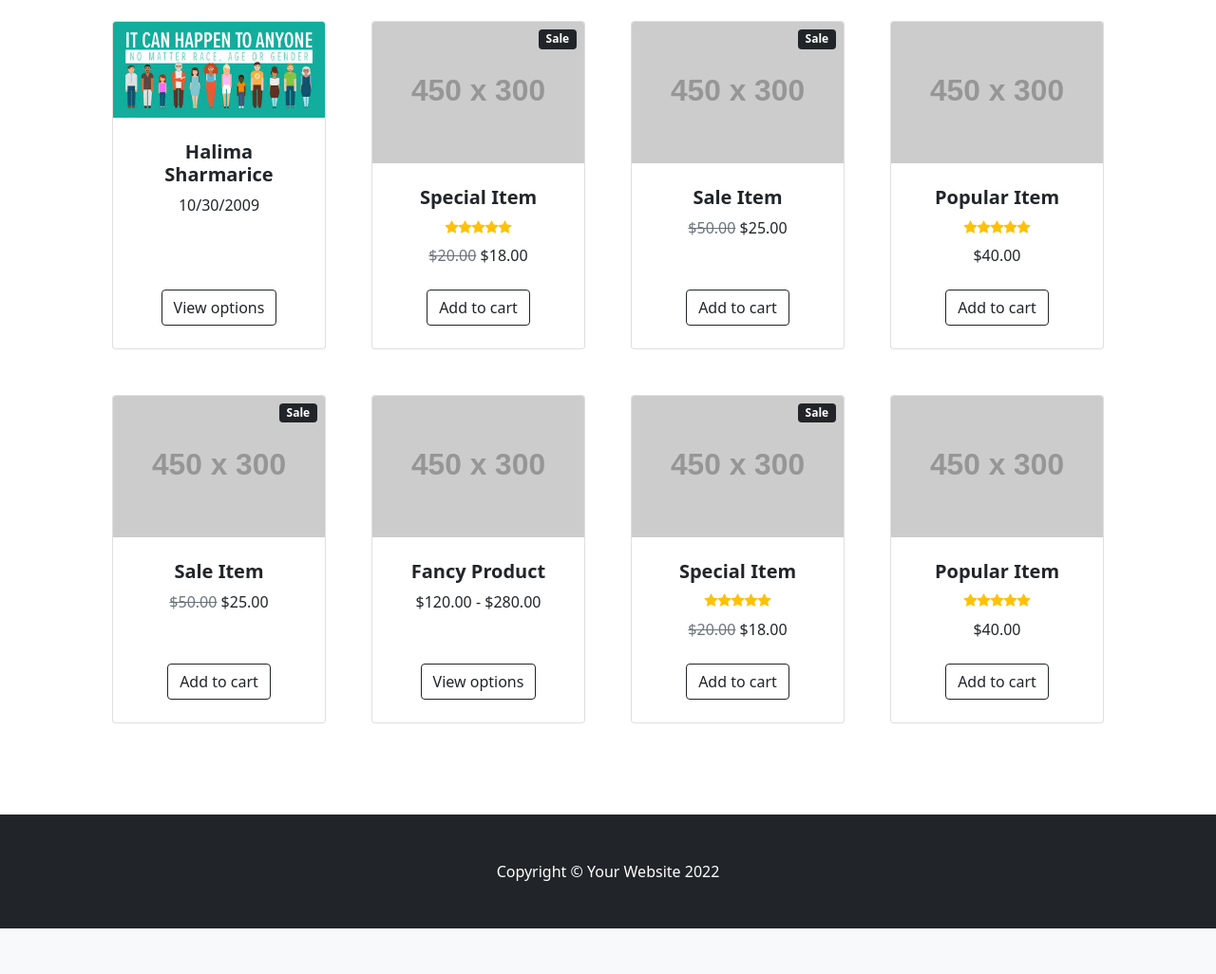
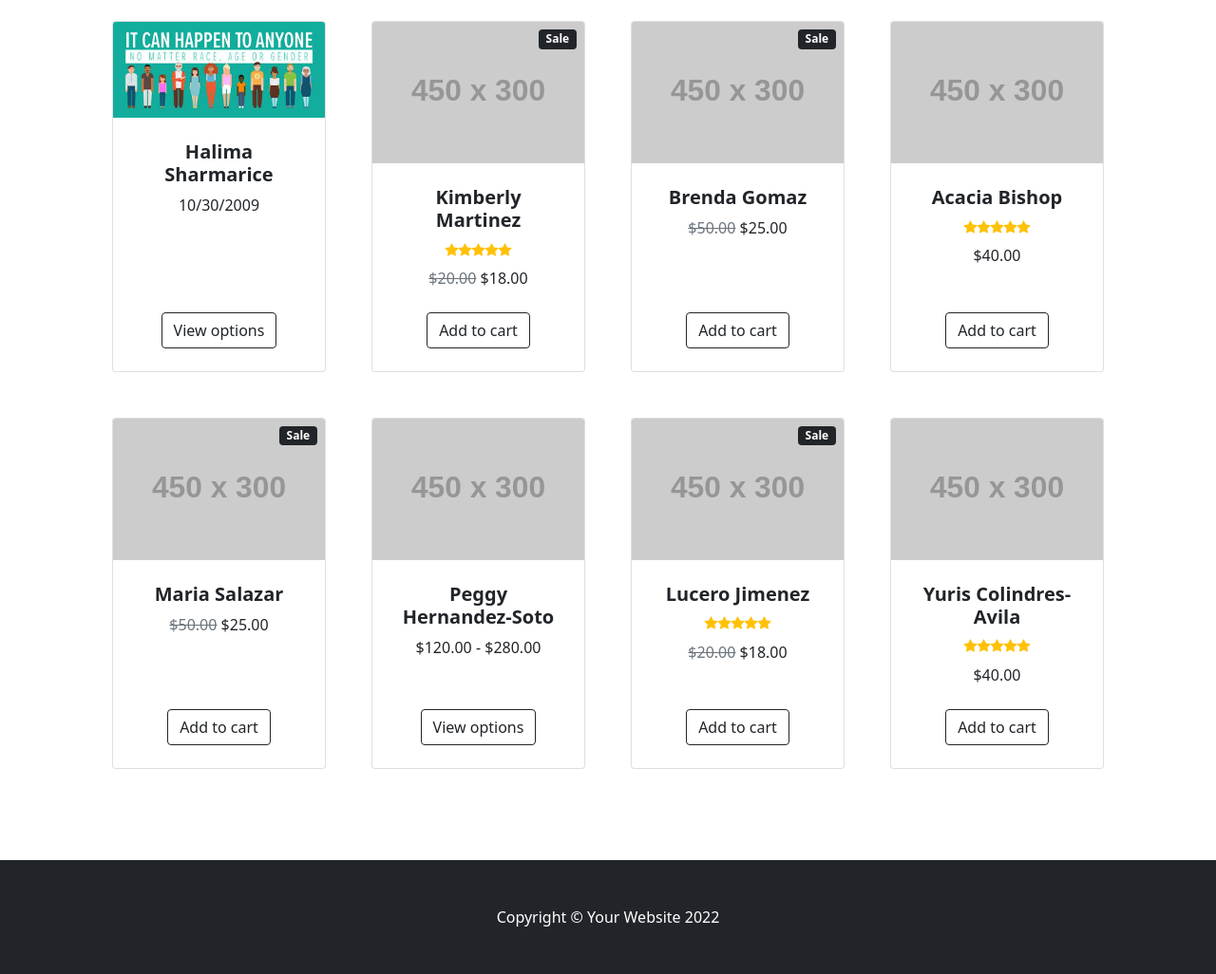
Before and after one commit to oliverescobar/missingPersons, a Django app: page / in a window 1280 px wide. Shown: the part 427-1453 px from the top of the page at 95% size. Before the commit the page ends 1405 px from the top, so only its background shows below. Run offline with Django 4.2, Linux system fonts and the light colour scheme; grey boxes labelled with a size stand in for pictures from a placeholder-image service; some libraries are stand-ins or nearby versions.

Commit message:
Update homepage.html

```diff
--- a/missingPersons/templates/homepages/homepage.html
+++ b/missingPersons/templates/homepages/homepage.html
@@ -132,7 +132,7 @@
               <div class="card-body p-4">
                 <div class="text-center">
                   <!-- Product name-->
-                  <h5 class="fw-bolder">Special Item</h5>
+                  <h5 class="fw-bolder">Kimberly Martinez</h5>
                   <!-- Product reviews-->
                   <div
                     class="d-flex justify-content-center small text-warning mb-2"
@@ -179,7 +179,7 @@
               <div class="card-body p-4">
                 <div class="text-center">
                   <!-- Product name-->
-                  <h5 class="fw-bolder">Sale Item</h5>
+                  <h5 class="fw-bolder">Brenda Gomaz</h5>
                   <!-- Product price-->
                   <span class="text-muted text-decoration-line-through"
                     >$50.00</span
@@ -209,7 +209,7 @@
               <div class="card-body p-4">
                 <div class="text-center">
                   <!-- Product name-->
-                  <h5 class="fw-bolder">Popular Item</h5>
+                  <h5 class="fw-bolder">Acacia Bishop</h5>
                   <!-- Product reviews-->
                   <div
                     class="d-flex justify-content-center small text-warning mb-2"
@@ -253,7 +253,7 @@
               <div class="card-body p-4">
                 <div class="text-center">
                   <!-- Product name-->
-                  <h5 class="fw-bolder">Sale Item</h5>
+                  <h5 class="fw-bolder">Maria Salazar</h5>
                   <!-- Product price-->
                   <span class="text-muted text-decoration-line-through"
                     >$50.00</span
@@ -283,7 +283,7 @@
               <div class="card-body p-4">
                 <div class="text-center">
                   <!-- Product name-->
-                  <h5 class="fw-bolder">Fancy Product</h5>
+                  <h5 class="fw-bolder">Peggy Hernandez-Soto</h5>
                   <!-- Product price-->
                   $120.00 - $280.00
                 </div>
@@ -317,7 +317,7 @@
               <div class="card-body p-4">
                 <div class="text-center">
                   <!-- Product name-->
-                  <h5 class="fw-bolder">Special Item</h5>
+                  <h5 class="fw-bolder">Lucero Jimenez</h5>
                   <!-- Product reviews-->
                   <div
                     class="d-flex justify-content-center small text-warning mb-2"
@@ -357,7 +357,7 @@
               <div class="card-body p-4">
                 <div class="text-center">
                   <!-- Product name-->
-                  <h5 class="fw-bolder">Popular Item</h5>
+                  <h5 class="fw-bolder">Yuris Colindres-Avila</h5>
                   <!-- Product reviews-->
                   <div
                     class="d-flex justify-content-center small text-warning mb-2"
```
